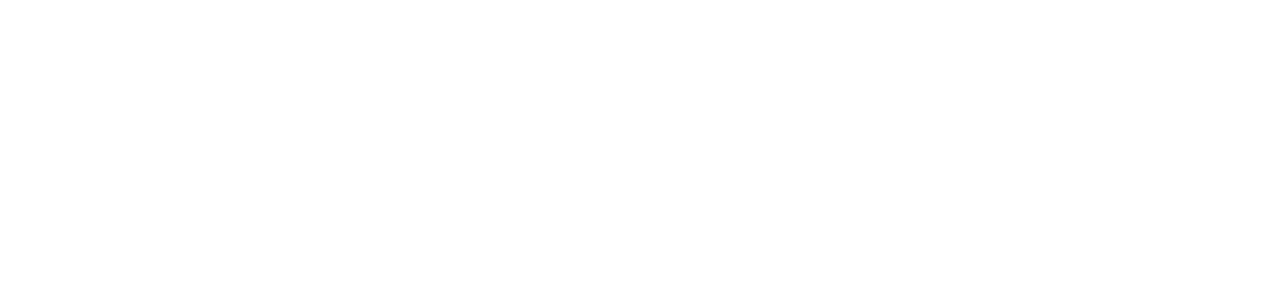
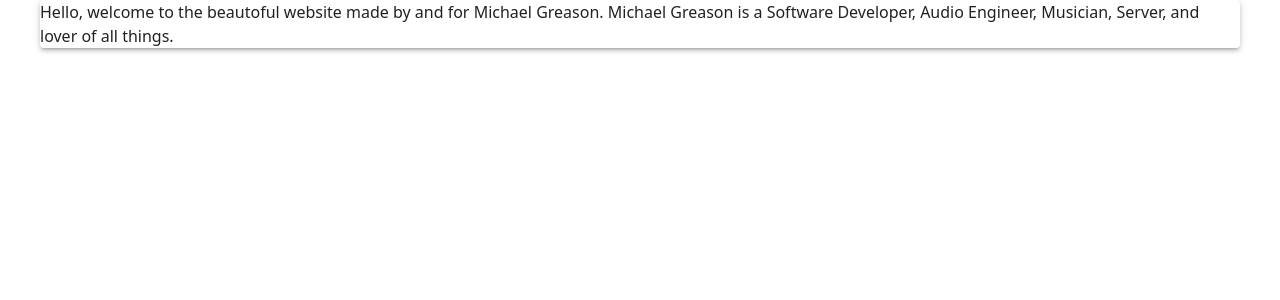
Before and after one commit to MichaelGreason/mywebsite, a React (Vite) app in the folder my-website/: page / in a window 1280 px wide. Before the commit this address had no page. Shown: the top 300 px of the page. Built offline with nearby package versions, Linux system fonts and the light colour scheme.

Commit message:
adjust css on blog page

```diff
--- a/my-website/src/App.jsx
+++ b/my-website/src/App.jsx
@@ -2,11 +2,13 @@
 import "./styles/App.css";
 import Blog from "./pages/blog";
 import { Routes, Route } from "react-router-dom";
+import Home from "./pages/home";
 
 function App() {
   return (
     <>
       <Routes>
+        <Route path="/" element={<Home />} />
         <Route path="/blog" element={<Blog />} />
       </Routes>
     </>
--- a/my-website/src/pages/blog.jsx
+++ b/my-website/src/pages/blog.jsx
@@ -55,7 +55,7 @@
             {posts.map((p, index) => (
               <Card
                 key={index}
-                className="my-4 w-4/6 shadow-md shadow-black"
+                className="my-2 w-4/6 shadow-md shadow-black"
                 variant="outlined"
               >
                 <CardContent>
@@ -68,6 +68,7 @@
                 </CardContent>
               </Card>
             ))}
+            <div className="mt-20 w-8/12">
               <TextField
                 id=""
                 multiline
@@ -83,6 +84,7 @@
               </div>
             </div>
           </div>
+        </div>
       </>
     );
   }
--- /dev/null
+++ b/my-website/src/pages/home.jsx
@@ -0,0 +1,18 @@
+import React from "react";
+import Paper from "@mui/material/Paper";
+
+export default function Home() {
+  return (
+    <>
+      <div>
+        <div className="flex w-3/5 font-serif">
+          <Paper elevation={3}>
+            Hello, welcome to the beautoful website made by and for Michael
+            Greason. Michael Greason is a Software Developer, Audio Engineer,
+            Musician, Server, and lover of all things.
+          </Paper>
+        </div>
+      </div>
+    </>
+  );
+}
```
Also changed, not shown: 1 other file (tests, documents, lock files or other folders). Lines whose indentation alone changed are shown as unchanged.
